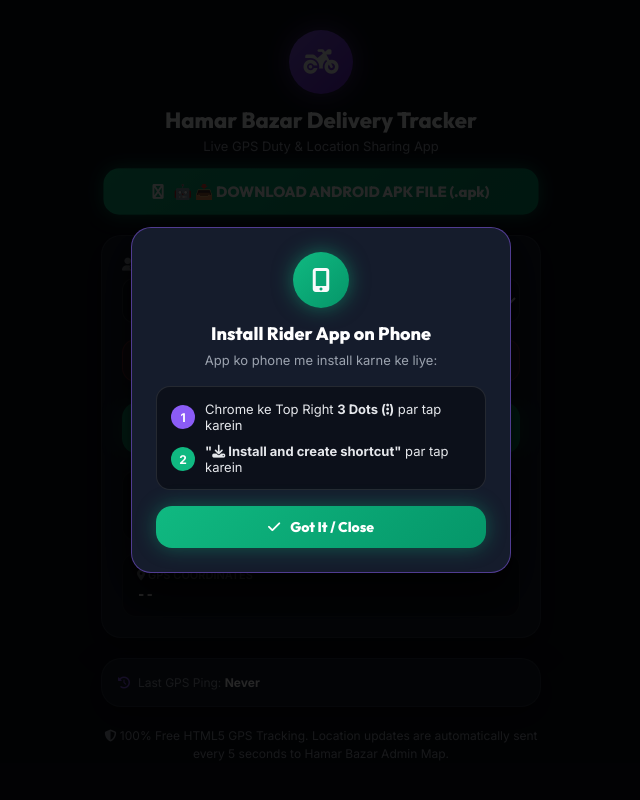
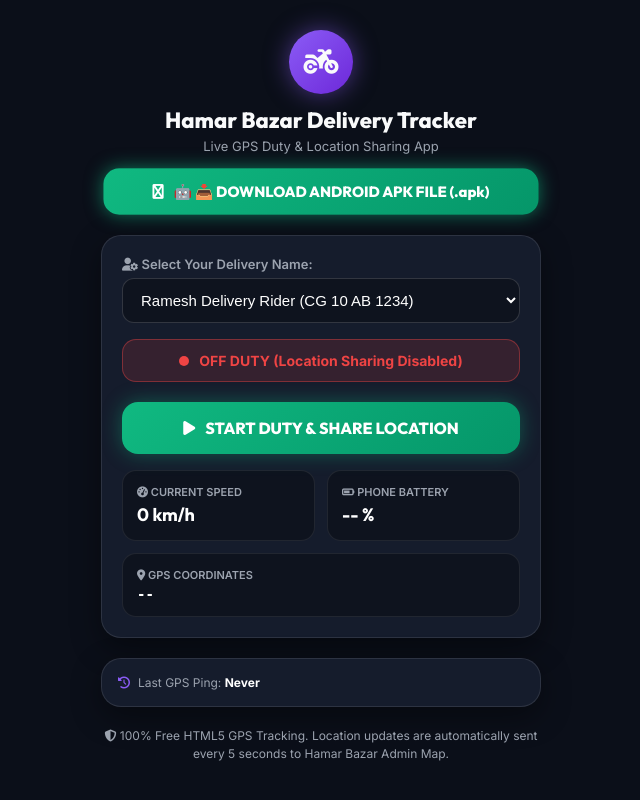
Before and after one commit to Prince4061/hamar-bazar-map, a Flask app: template templates/rider.html in a window 1280 px wide. Shown: the whole page, without its empty margins (319-959 px from the left). Run offline with Flask 3, Linux system fonts and the light colour scheme; the template is opened without the code that fills it, so the values that code supplies are empty; data comes from the database, SQL or seed files in the repository.

Commit message:
fix: remove PWA manifest and shortcut scripts so Chrome never triggers Create Shortcut dialog

```diff
--- a/templates/rider.html
+++ b/templates/rider.html
@@ -3,12 +3,8 @@
 <head>
     <meta charset="UTF-8">
     <meta name="viewport" content="width=device-width, initial-scale=1.0">
-    <!-- PWA Manifest & Theme -->
-    <link rel="manifest" href="/static/manifest.json">
+    <!-- Hamar Bazar Delivery Tracker -->
     <meta name="theme-color" content="#8B5CF6">
-    <meta name="mobile-web-app-capable" content="yes">
-    <meta name="apple-mobile-web-app-capable" content="yes">
-    <meta name="apple-mobile-web-app-status-bar-style" content="black-translucent">
     <title>Hamar Bazar — Delivery Boy Live GPS Tracker</title>
     <!-- Google Fonts -->
     <link rel="preconnect" href="https://fonts.googleapis.com">
@@ -316,34 +312,6 @@
 
     </div>
 
-    <!-- Custom Install Guide Modal -->
-    <div id="install-guide-modal" class="modal-overlay hidden" style="position:fixed; inset:0; background:rgba(0,0,0,0.85); z-index:9999; display:flex; align-items:center; justify-content:center; padding:20px;">
-        <div style="background:#151C2C; border:1px solid rgba(139,92,246,0.5); border-radius:20px; width:100%; max-width:380px; padding:24px; text-align:center; box-shadow:0 20px 40px rgba(0,0,0,0.8);">
-            <div style="width:56px; height:56px; background:linear-gradient(135deg, #10B981, #059669); border-radius:50%; display:flex; align-items:center; justify-content:center; font-size:24px; margin:0 auto 14px; box-shadow:0 0 20px rgba(16,185,129,0.5);">
-                <i class="fa-solid fa-mobile-screen-button"></i>
-            </div>
-            <h3 style="font-family:'Outfit', sans-serif; font-size:18px; font-weight:800; color:#fff;">Install Rider App on Phone</h3>
-            <p style="font-size:13px; color:#9CA3AF; margin-top:6px; line-height:1.5;">
-                App ko phone me install karne ke liye:
-            </p>
-
-            <div style="background:rgba(0,0,0,0.4); border:1px solid rgba(255,255,255,0.1); border-radius:14px; padding:14px; margin:16px 0; text-align:left; font-size:13px; color:#E5E7EB; display:flex; flex-direction:column; gap:10px;">
-                <div style="display:flex; align-items:center; gap:10px;">
-                    <span style="background:#8B5CF6; color:#fff; width:24px; height:24px; border-radius:50%; display:flex; align-items:center; justify-content:center; font-weight:800; font-size:12px; flex-shrink:0;">1</span>
-                    <span>Chrome ke Top Right <strong>3 Dots (<i class="fa-solid fa-ellipsis-vertical"></i>)</strong> par tap karein</span>
-                </div>
-                <div style="display:flex; align-items:center; gap:10px;">
-                    <span style="background:#10B981; color:#fff; width:24px; height:24px; border-radius:50%; display:flex; align-items:center; justify-content:center; font-weight:800; font-size:12px; flex-shrink:0;">2</span>
-                    <span><strong>"<i class="fa-solid fa-download"></i> Install and create shortcut"</strong> par tap karein</span>
-                </div>
-            </div>
-
-            <button onclick="closeInstallGuideModal()" class="duty-btn btn-start" style="width:100%; padding:12px; font-size:14px; justify-content:center;">
-                <i class="fa-solid fa-check"></i> Got It / Close
-            </button>
-        </div>
-    </div>
-
     <script>
         let isDutyOn = false;
         let watchId = null;
@@ -359,58 +327,8 @@
         document.addEventListener('DOMContentLoaded', () => {
             fetchRidersList();
             initBattery();
-            registerServiceWorker();
             setupVisibilityListener();
         });
-
-        let deferredPrompt = null;
-
-        window.addEventListener('beforeinstallprompt', (e) => {
-            e.preventDefault();
-            deferredPrompt = e;
-            const topBtn = document.getElementById('top-install-btn');
-            if (topBtn) {
-                topBtn.innerHTML = '<i class="fa-solid fa-download"></i> 📲 CLICK HERE TO INSTALL APP ON PHONE';
-            }
-        });
-
-        // Check if already running in standalone PWA installed app mode
-        window.addEventListener('DOMContentLoaded', () => {
-            if (window.matchMedia('(display-mode: standalone)').matches || window.navigator.standalone === true) {
-                const topBtn = document.getElementById('top-install-btn');
-                if (topBtn) {
-                    topBtn.style.background = 'rgba(16, 185, 129, 0.2)';
-                    topBtn.style.border = '1px solid rgba(16, 185, 129, 0.5)';
-                    topBtn.style.color = '#34D399';
-                    topBtn.style.animation = 'none';
-                    topBtn.innerHTML = '<i class="fa-solid fa-circle-check"></i> ✅ Rider App Installed & Active';
-                    topBtn.onclick = null;
-                }
-            }
-        });
-
-        function installPwaApp() {
-            if (deferredPrompt) {
-                deferredPrompt.prompt();
-                deferredPrompt.userChoice.then((choiceResult) => {
-                    if (choiceResult.outcome === 'accepted') {
-                        const topBtn = document.getElementById('top-install-btn');
-                        if (topBtn) {
-                            topBtn.innerHTML = '<i class="fa-solid fa-circle-check"></i> ✅ App Installation Started';
-                        }
-                    }
-                    deferredPrompt = null;
-                });
-            } else {
-                const modal = document.getElementById('install-guide-modal');
-                if (modal) modal.classList.remove('hidden');
-            }
-        }
-
-        function closeInstallGuideModal() {
-            const modal = document.getElementById('install-guide-modal');
-            if (modal) modal.classList.add('hidden');
-        }
 
         function registerServiceWorker() {
             if ('serviceWorker' in navigator) {
```
